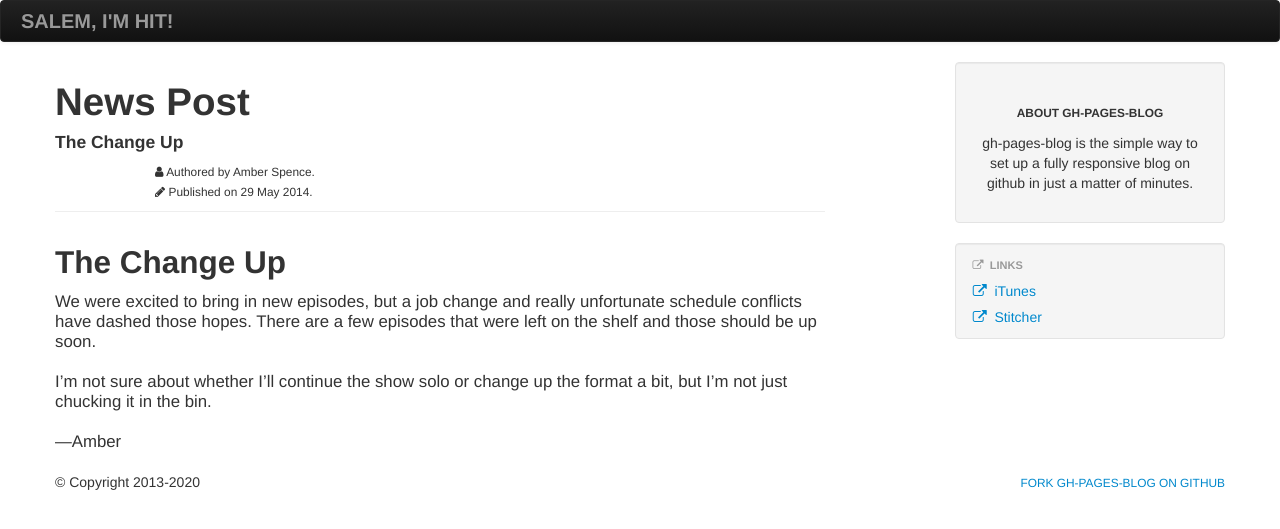
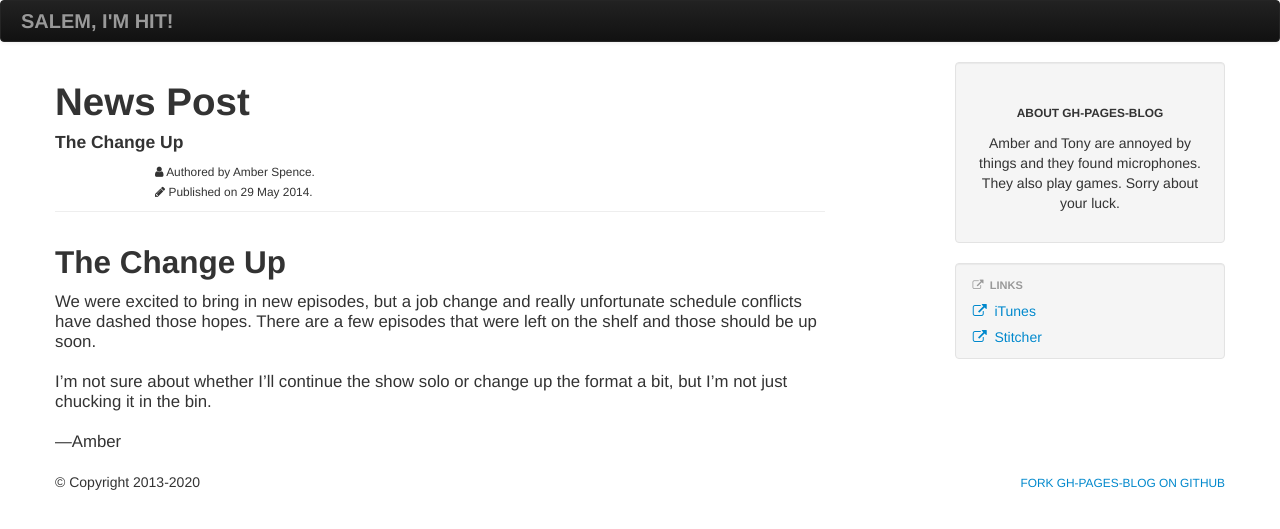
Before and after one commit to theamber/salemimhit, a Jekyll site: the page built from _posts/2014-05-29-news-post.md, in a window 1280 px wide. Shown: the top 529 px of the page. Built offline with Jekyll 4.4.1, drawn with Linux system fonts in a browser that asks for light colours; nearby versions of some CDN libraries; library files that are not in the unit come from our copies.

Commit message:
about update

```diff
--- a/_includes/content/brief-bio.html
+++ b/_includes/content/brief-bio.html
@@ -1,2 +1,2 @@
 <p class="text-center"><small><strong>ABOUT GH-PAGES-BLOG</strong></small></p>
-<p>gh-pages-blog is the simple way to set up a fully responsive blog on github in just a matter of minutes.</p>
+<p>Amber and Tony are annoyed by things and they found microphones.  They also play games. Sorry about your luck.</p>
```
